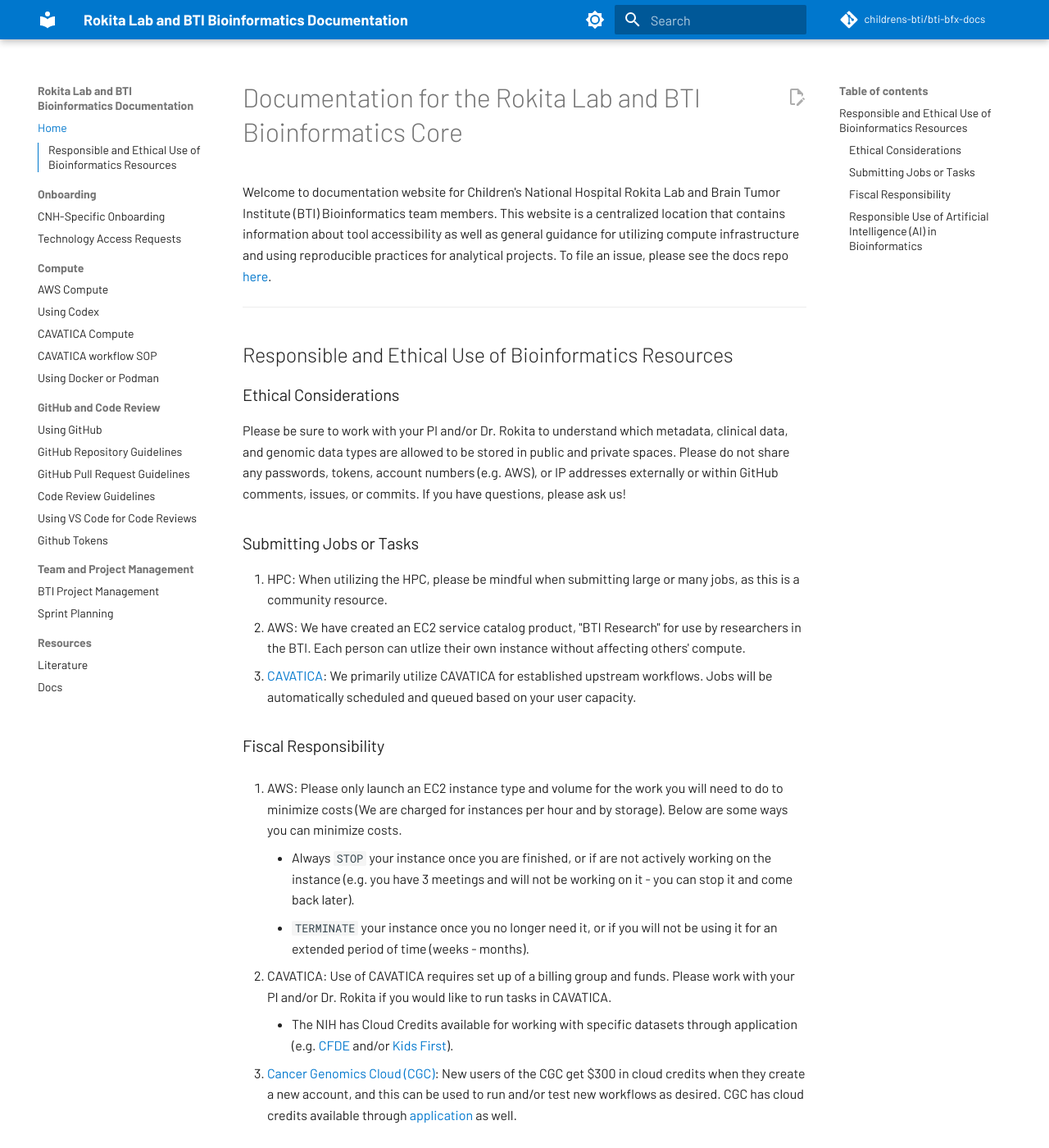
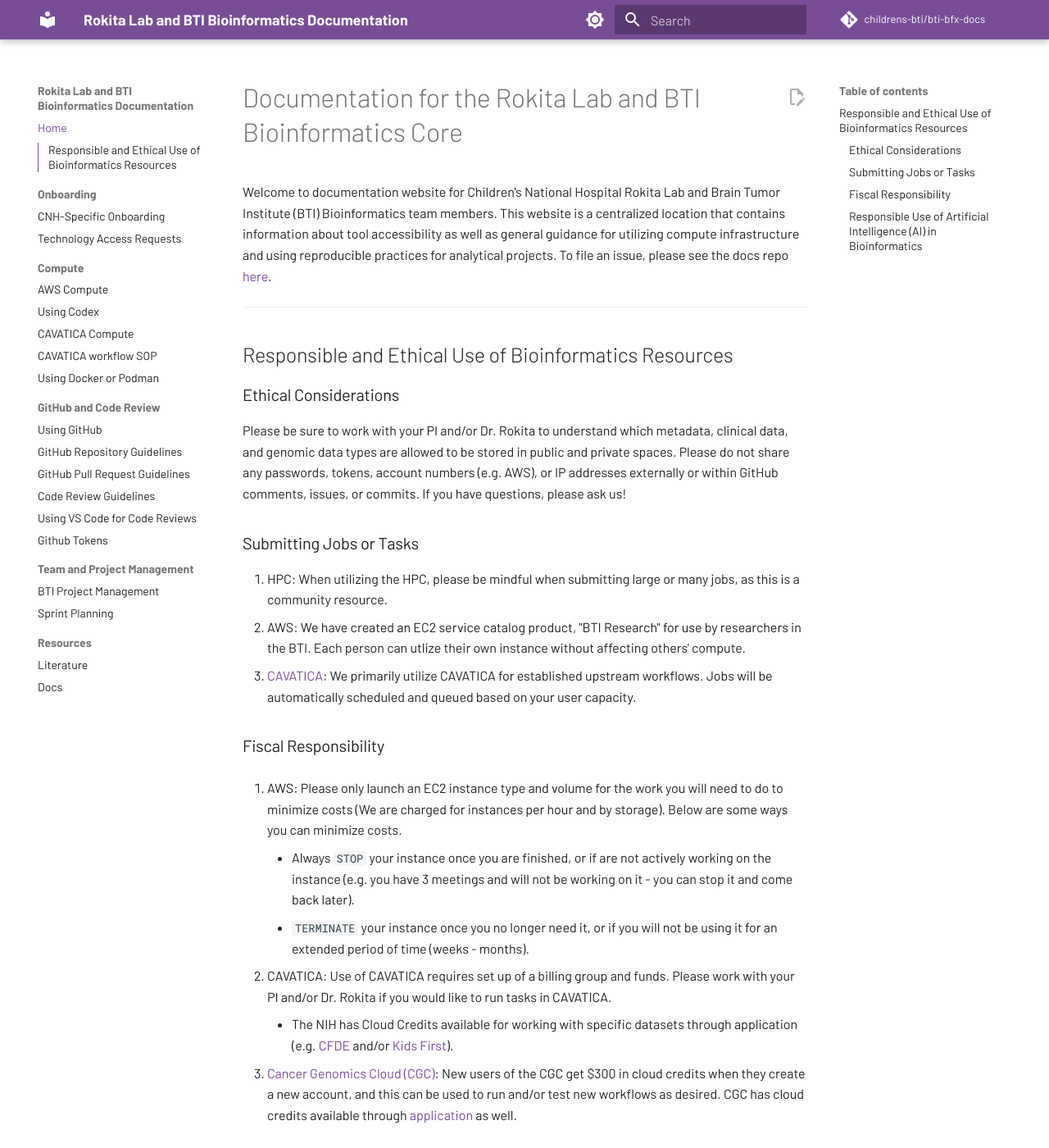
Before and after one commit to childrens-bti/bti-bfx-docs, an MkDocs documentation site: the page built from docs/index.md, in a window 1280 px wide and 1400 px high. Shown: the whole window at 82% size. Built offline with MkDocs 1.6.1 and Material for MkDocs 9.7.7, drawn with Linux system fonts in a browser that asks for light colours; comment, search, counter and statistics services are not loaded.

Commit message:
Switch primary color from blue to CNH brand purple
Blue + white was reading as too generic/"Microsoft-ish". Use the
CNH secondary-palette purple (#784d96, PMS 2082) as primary instead,
keeping the orange (#e67200) accent.

Co-Authored-By: Claude Sonnet 5 <noreply@anthropic.com>

```diff
--- a/docs/stylesheets/extra.css
+++ b/docs/stylesheets/extra.css
@@ -1,16 +1,14 @@
 /*
   Children's National Hospital brand colors (from brand guidelines):
-  primary blue #0077cd (PMS 3005), accent orange #e67200 (PMS 152).
-  Blue/orange is a colorblind-safe pairing - far apart on both the
-  red-green and blue-yellow confusion axes - unlike blue/teal.
-  Material's built-in named palettes ("blue"/"orange" in mkdocs.yml)
-  are close but not an exact hex match, so we override the CSS
-  variables directly to hit the brand colors precisely.
+  primary purple #784d96 (PMS 2082), accent orange #e67200 (PMS 152).
+  Material's built-in named palettes ("deep purple"/"orange" in
+  mkdocs.yml) are close but not an exact hex match, so we override
+  the CSS variables directly to hit the brand colors precisely.
 */
 [data-md-color-scheme="default"] {
-  --md-primary-fg-color: #0077cd;
-  --md-primary-fg-color--light: #4d9fdb;
-  --md-primary-fg-color--dark: #005a9e;
+  --md-primary-fg-color: #784d96;
+  --md-primary-fg-color--light: #a78bbb;
+  --md-primary-fg-color--dark: #543669;
   --md-primary-bg-color: #ffffff;
   --md-primary-bg-color--light: #ffffffb3;
   --md-accent-fg-color: #e67200;
@@ -20,9 +18,9 @@
 }
 
 [data-md-color-scheme="slate"] {
-  --md-primary-fg-color: #0077cd;
-  --md-primary-fg-color--light: #4d9fdb;
-  --md-primary-fg-color--dark: #005a9e;
+  --md-primary-fg-color: #784d96;
+  --md-primary-fg-color--light: #a78bbb;
+  --md-primary-fg-color--dark: #543669;
   --md-primary-bg-color: #ffffff;
   --md-primary-bg-color--light: #ffffffb3;
   --md-accent-fg-color: #e67200;
--- a/mkdocs.yml
+++ b/mkdocs.yml
@@ -35,14 +35,14 @@ theme:
   palette:
     - media: "(prefers-color-scheme: light)"
       scheme: default
-      primary: blue
+      primary: deep purple
       accent: orange
       toggle:
         icon: material/brightness-7
         name: Switch to dark mode
     - media: "(prefers-color-scheme: dark)"
       scheme: slate
-      primary: blue
+      primary: deep purple
       accent: orange
       toggle:
         icon: material/brightness-4
```
